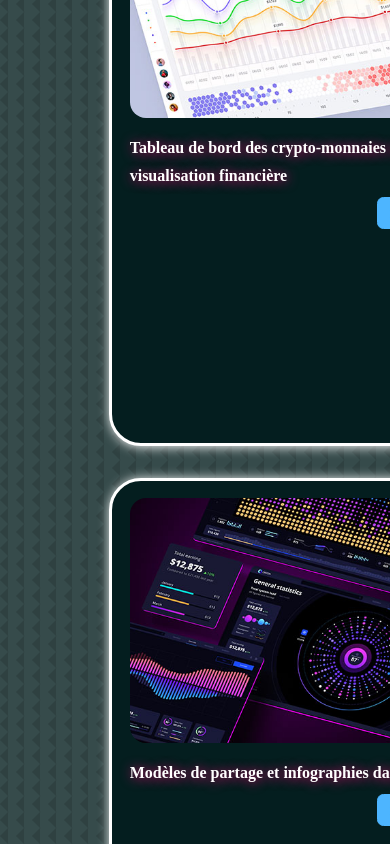
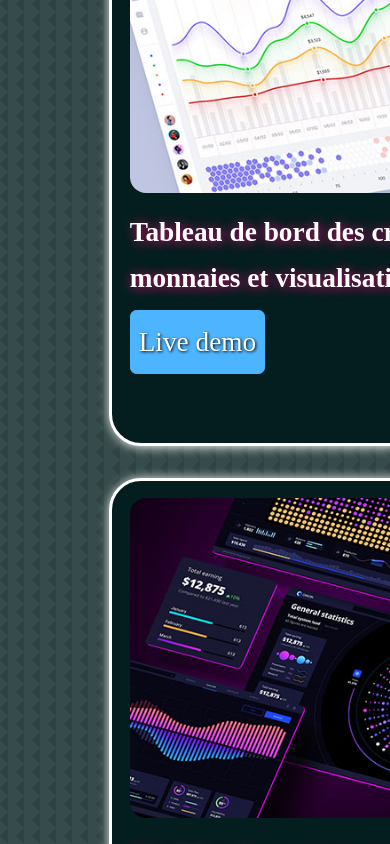
Before and after one commit to Mouhamed1003/keenprogrammer.com, a React (Create React App) app: page / in a window 390 px wide. Shown: the part 8180-9024 px from the top of the page. Built offline with nearby package versions, Linux system fonts and the light colour scheme.

Commit message:
Update portfolio.css

```diff
--- a/src/components/portfolio/portfolio.css
+++ b/src/components/portfolio/portfolio.css
@@ -151,12 +151,12 @@
         height: 152vw;
     }
     .portfolio_item h3 {
-        font-size: medium;
+        font-size: 7vw;
     }
     .portfolio_item-cta {
-        flex-direction: column-reverse;
-        gap: 0.3rem;
         align-items: flex-end;
+        flex-direction: row-reverse;
+        gap: 12.3rem;
     }
     #portfolio h5 {
         font-size: 9vw;
@@ -164,4 +164,8 @@
         margin-right: 0.5em;
         text-align: center;
     }
+    .portfolio_item-cta .btn{
+        padding: 0.5rem 0.5rem;
+        font-size: 7vw;
+    }
 }
```
